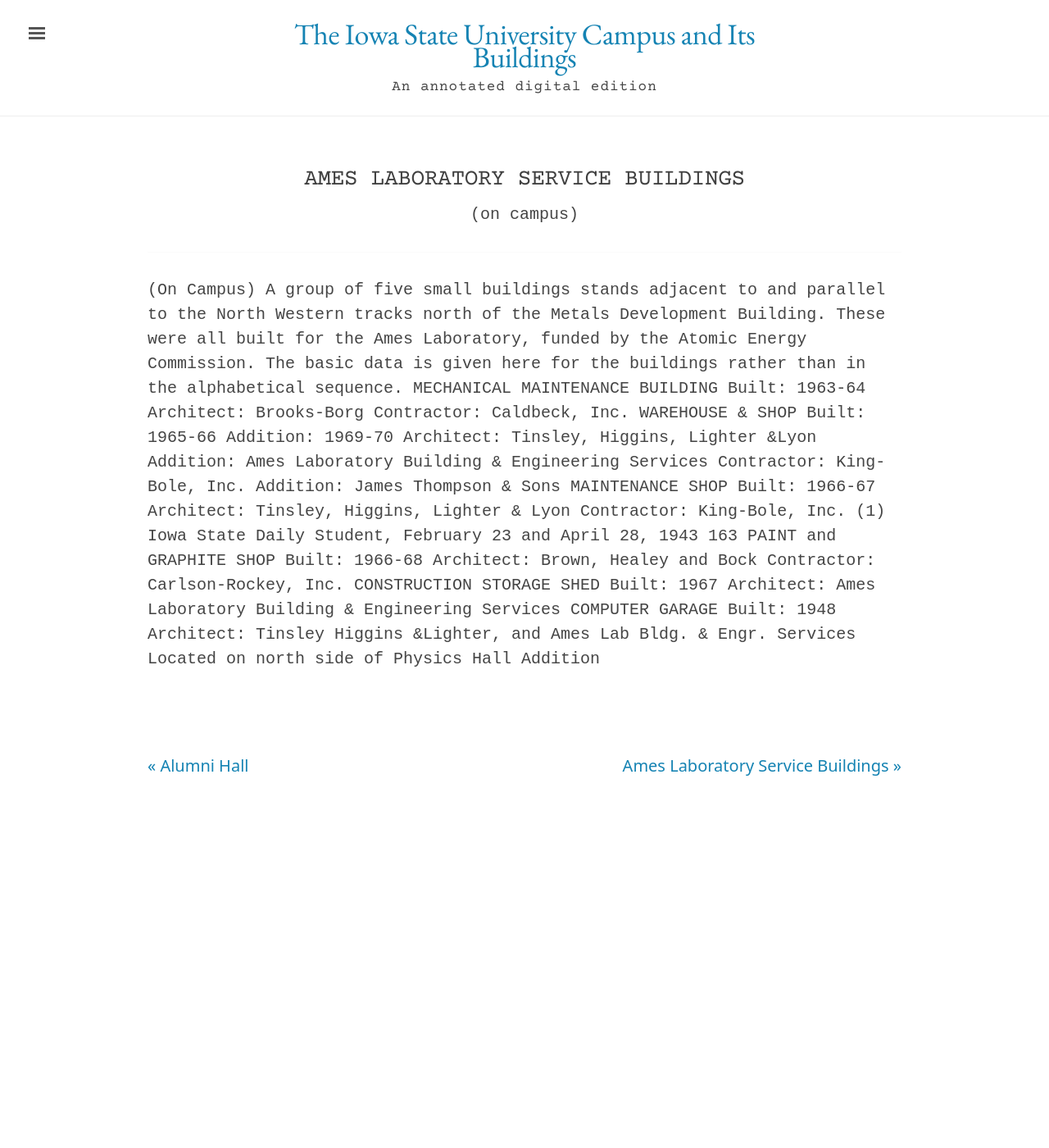
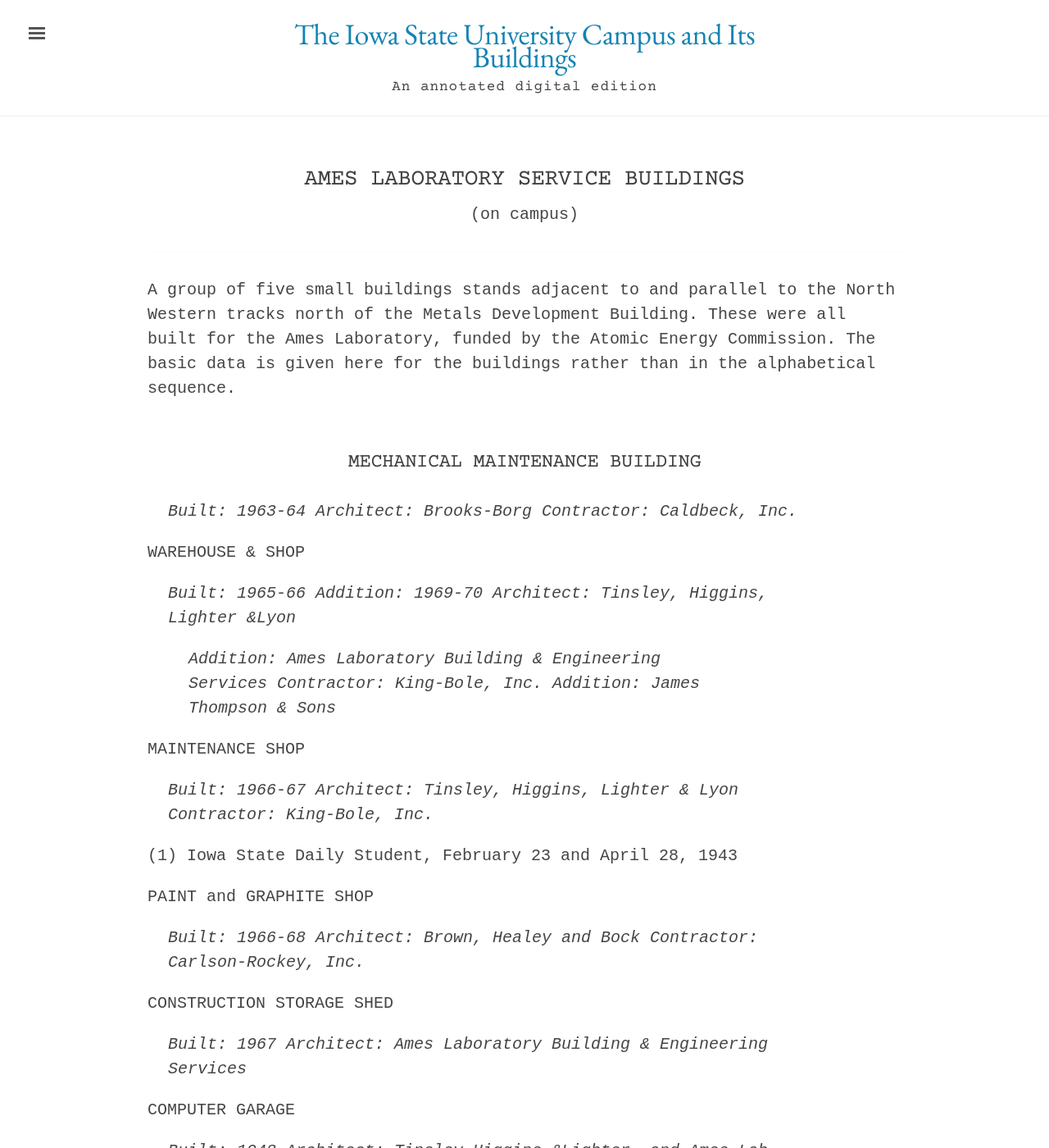
Before and after one commit to emanderson811/day-edition, a Jekyll site: the page built from _texts/buildings/010day-ames-lab-service.md, in a window 1280 px wide and 1400 px high. Shown: the whole window at 82% size. Built offline with Jekyll 4.4.1, drawn with Linux system fonts in a browser that asks for light colours; some of the changed text lies outside the part shown.

Commit message:
Update 010day-ames-lab-service.md

```diff
--- a/_texts/buildings/010day-ames-lab-service.md
+++ b/_texts/buildings/010day-ames-lab-service.md
@@ -13,19 +13,39 @@
 publication-date: 1980
 ---
 ---
-(On Campus)
+
 A group of five small buildings stands adjacent to and parallel to the North Western tracks north of the Metals Development Building. These were all built for the Ames Laboratory, funded by the Atomic Energy Commission. The basic data is given here for the buildings rather than in the alphabetical sequence.
-MECHANICAL MAINTENANCE BUILDING
-Built: 1963-64 Architect: Brooks-Borg Contractor: Caldbeck, Inc.
+
+## MECHANICAL MAINTENANCE BUILDING
+
+>Built: 1963-64
+>Architect: Brooks-Borg
+>Contractor: Caldbeck, Inc.
+
 WAREHOUSE & SHOP
-Built: 1965-66 Addition: 1969-70 Architect: Tinsley, Higgins, Lighter &Lyon Addition: Ames Laboratory Building & Engineering Services Contractor: King-Bole, Inc. Addition: James Thompson & Sons
+
+>Built: 1965-66
+>Addition: 1969-70
+>Architect: Tinsley, Higgins, Lighter &Lyon
+>>Addition: Ames Laboratory Building & Engineering Services
+>Contractor: King-Bole, Inc.
+>>Addition: James Thompson & Sons
+
 MAINTENANCE SHOP
-Built: 1966-67 Architect: Tinsley, Higgins, Lighter & Lyon Contractor: King-Bole, Inc.
+
+>Built: 1966-67 Architect: Tinsley, Higgins, Lighter & Lyon Contractor: King-Bole, Inc.
+
 (1) Iowa State Daily Student, February 23 and April 28, 1943
-163
+
 PAINT and GRAPHITE SHOP
-Built: 1966-68 Architect: Brown, Healey and Bock Contractor: Carlson-Rockey, Inc.
+
+>Built: 1966-68 Architect: Brown, Healey and Bock Contractor: Carlson-Rockey, Inc.
+
 CONSTRUCTION STORAGE SHED
-Built: 1967 Architect: Ames Laboratory Building & Engineering Services
+
+>Built: 1967 Architect: Ames Laboratory Building & Engineering Services
+
 COMPUTER GARAGE
-Built: 1948 Architect: Tinsley Higgins &Lighter, and Ames Lab Bldg. & Engr. Services Located on north side of Physics Hall Addition
+
+>Built: 1948 Architect: Tinsley Higgins &Lighter, and Ames Lab Bldg. & Engr. Services
+>Located on north side of Physics Hall Addition
```
